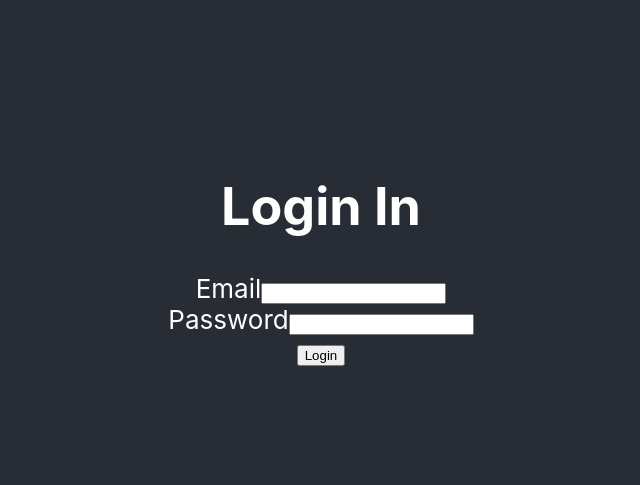
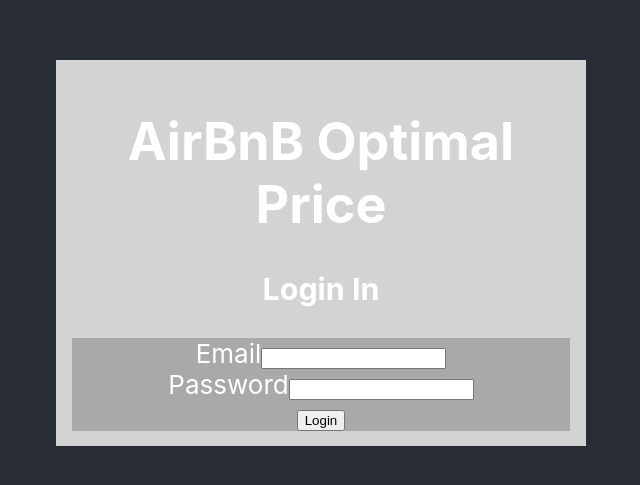
Before and after one commit to Build-Week-AirBnB-Optimal-Price-2/Front-End, a React (Create React App) app in the folder airbnb-optimal-price/: page / in a window 1280 px wide. Shown: the part 147-632 px from the top of the page, without its empty margins (319-959 px from the left). Built offline with nearby package versions, Linux system fonts and the light colour scheme.

Commit message:
added styled components

```diff
--- a/airbnb-optimal-price/src/loginPage.js
+++ b/airbnb-optimal-price/src/loginPage.js
@@ -1,6 +1,19 @@
 import React, {useState} from 'react';
-import './App.css';
 import NoteForm from './login';
+import styled from "styled-components";
+
+const TopCard = styled.div`
+  background-color: lightgray;
+  padding: 3%;
+`;
+
+const LoginCard = styled.div`
+  background-color: darkgray;
+  display: flex;
+  justify-content: space-evenly;
+  text-decoration: none;
+`;
+
 
 
 function LoginForm() {
@@ -19,9 +32,16 @@
   return (
     <div className="App">
       <header className="App-header">
-        <h1>Login In</h1>
+        <TopCard>
+          <h1>AirBnB Optimal Price</h1>
+          <h3>Login In</h3>
 
-        <NoteForm login={login}/>
+          <LoginCard>
+            <NoteForm login={login}/>
+          </LoginCard>
+
+        </TopCard>
+
       </header>
     </div>
   );
```
